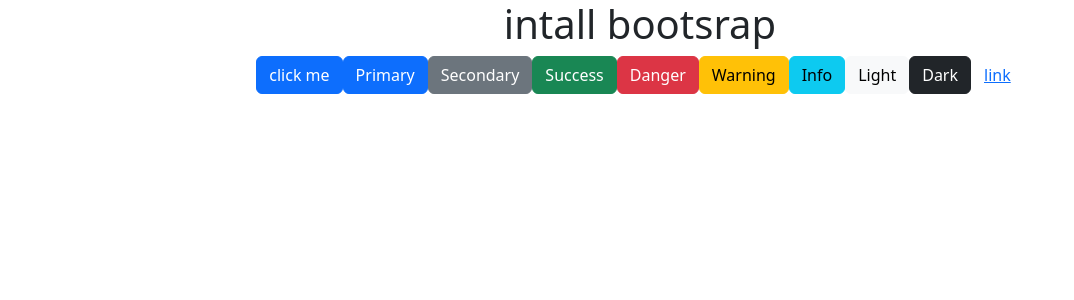
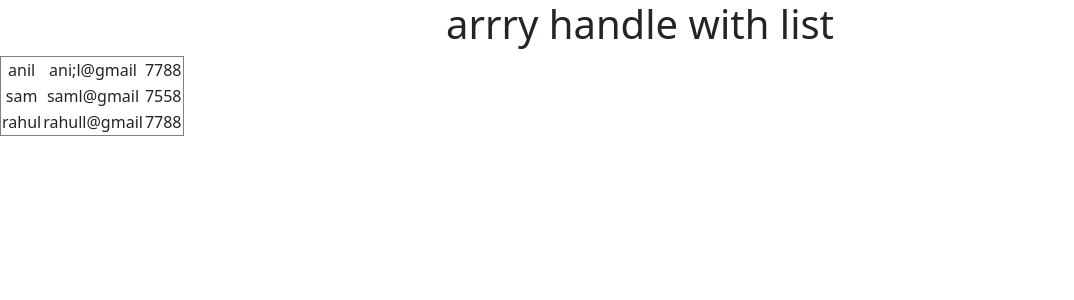
Before and after one commit to Guri1624/fundamental_of_react, a React (Create React App) app: page / in a window 1280 px wide. Shown: the top 300 px of the page, without its empty margins (0-1074 px from the left). Built offline with nearby package versions, Linux system fonts and the light colour scheme.

Commit message:
arrylist in  reacytv

```diff
--- a/src/App.js
+++ b/src/App.js
@@ -2,21 +2,26 @@
 import logo from './logo.svg';
 import './App.css'
 import React from 'react'
-import {Button} from 'react-bootstrap'
 function App(){
+     const student=[
+          {name:"anil",email:'ani;l@gmail',contect:7788},
+          {name:"sam",email:'saml@gmail',contect:7558},
+          {name:"rahul",email:'rahull@gmail',contect:7788},
+     ]
      return(
      <div className="App">
-       <h1 > intall bootsrap</h1>
-       <Button onClick={()=>alert("hello")}>click me</Button>
-       <button type="button" class="btn btn-primary">Primary</button>
-<button type="button" class="btn btn-secondary">Secondary</button>
-<button type="button" class="btn btn-success">Success</button>
-<button type="button" class="btn btn-danger">Danger</button>
-<button type="button" class="btn btn-warning">Warning</button>
-<button type="button" class="btn btn-info">Info</button>
-<button type="button" class="btn btn-light">Light</button>
-<button type="button" class="btn btn-dark">Dark</button>
-<button type="button" class="btn btn-link">link</button>
+       <h1 > arrry handle with list</h1>
+       <table border={1}>
+ {
+      student.map((data)=>
+       <tr>
+          <td>{data.name}</td>
+          <td>{data.email}</td>
+          <td>{data.contect}</td>
+       </tr>
+      )
+}
+</table>
         </div>
      );
 }
```
